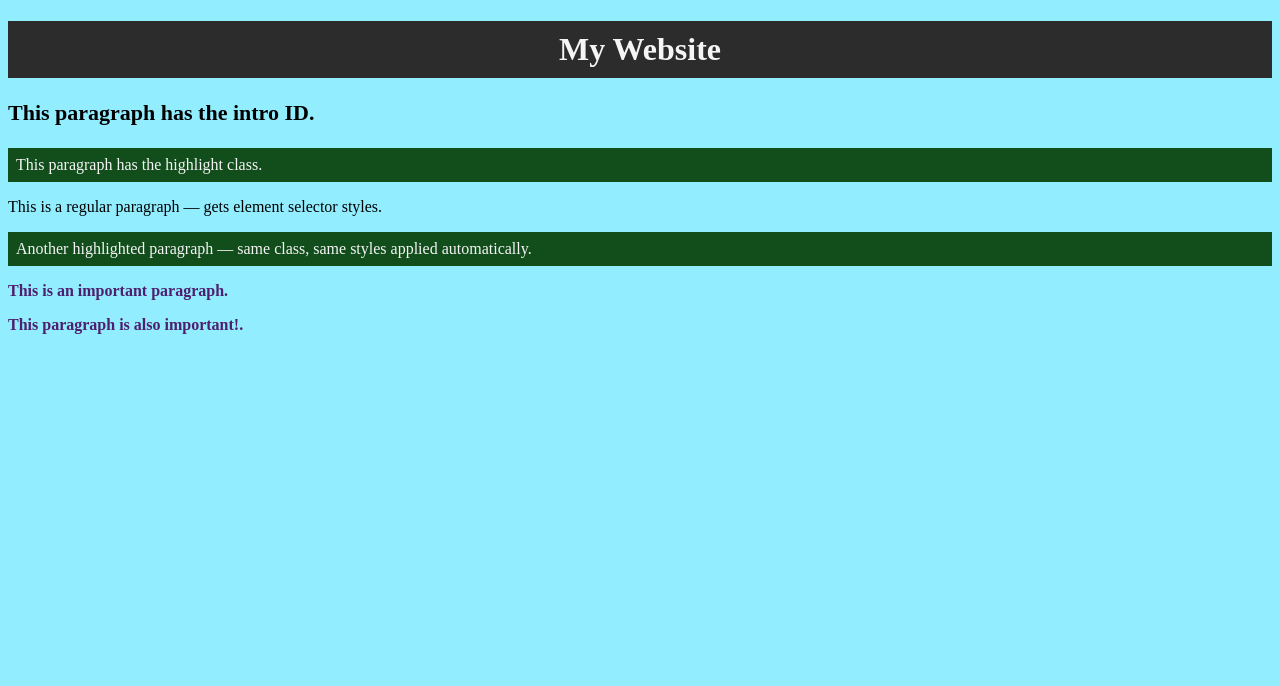
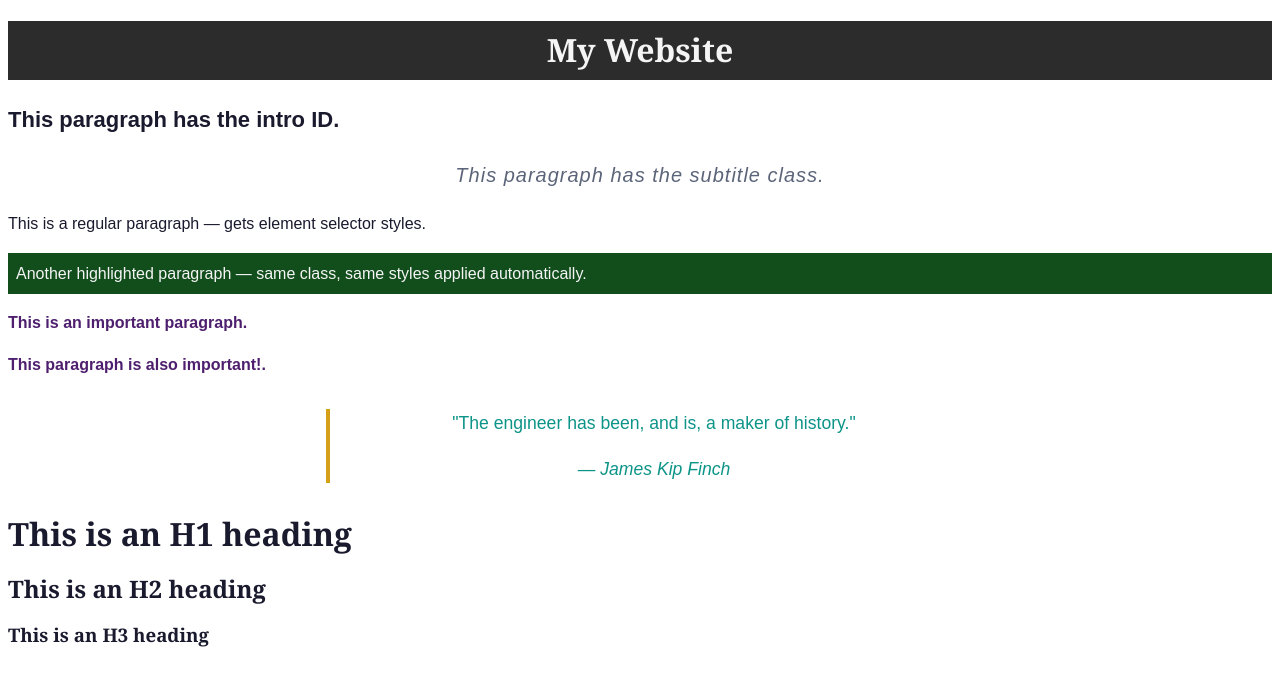
Before and after one commit to Student-Work-Classroom-Demo-MUBAS/lab-two-bece20-bchapuma-ai, a plain HTML site: page index.html in a window 1280 px wide. Drawn offline with Linux system fonts and the light colour scheme.

Commit message:
Task4 first commit with google fonts and color changes

```diff
--- a/css/style.css
+++ b/css/style.css
@@ -1,5 +1,34 @@
 body {
-    background-color:#92EEFF;
+/* font-family: always list fallbacks separated by commas */
+font-family: 'Poppins', Arial, sans-serif;
+/* font-size: use rem for accessibility (1rem = 16px default) */
+font-size: 1rem; /* = 16px */
+/* line-height: spacing between lines, no unit needed */
+line-height: 1.6; /* 60% more than font size = readable */
+/* color: the text color */
+color: #1A1A2E;
+}
+h1, h2, h3 {
+font-family: 'Merriweather', Georgia, serif;
+font-weight: 700; /* bold */
+line-height: 1.2; /* tighter for headings */
+}
+.subtitle {
+font-size: 1.25rem; /* 20px */
+font-weight: 400; /* normal */
+font-style: italic;
+text-align: center;
+color: #5B6478; /* grey */
+letter-spacing: 0.05em; /* slightly spaced out */
+}
+blockquote {
+font-size: 1.1rem;
+text-align: center;
+color: #0D9488;
+border-left: 4px solid #D4A017;
+padding-left: 1.5rem;
+margin: 2rem auto;
+max-width: 600px;
 }
 
 /* CLASS selector — targets any element with class="highlight" */
--- a/index.html
+++ b/index.html
@@ -12,12 +12,21 @@
         <h1  id="page-header">My Website</h1>
     </header>
     <p id="intro">This paragraph has the intro ID.</p>
-    <p class="highlight">This paragraph has the highlight class.</p>
+    <p class="subtitle">This paragraph has the subtitle class.</p>
     <p>This is a regular paragraph — gets element selector styles.</p>
     <p class="highlight">Another highlighted paragraph —
     same class, same styles applied automatically.</p>
     <p class="important">This is an important paragraph.</p>
     <p class="important">This paragraph is also important!.</p>
+    <article>
+        <blockquote>
+            <p>"The engineer has been, and is, a maker of history."</p>
+            <footer>— <cite>James Kip Finch</footer>
+        </blockquote>
+    </article>
+    <h1>This is an H1 heading</h1>
+    <h2>This is an H2 heading</h2>
+    <h3>This is an H3 heading</h3>
 </main>
 </body>
 </html>
```
